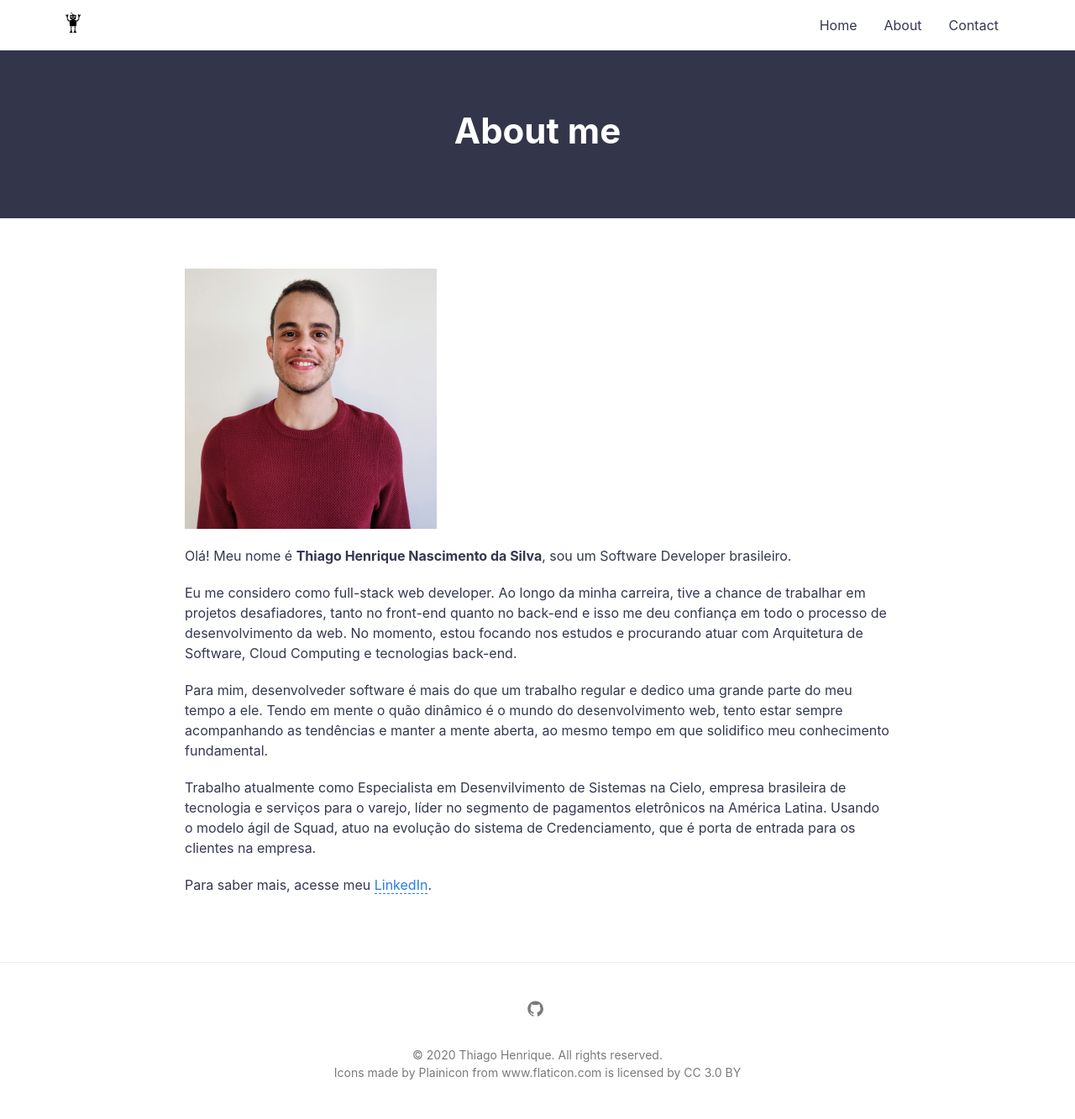
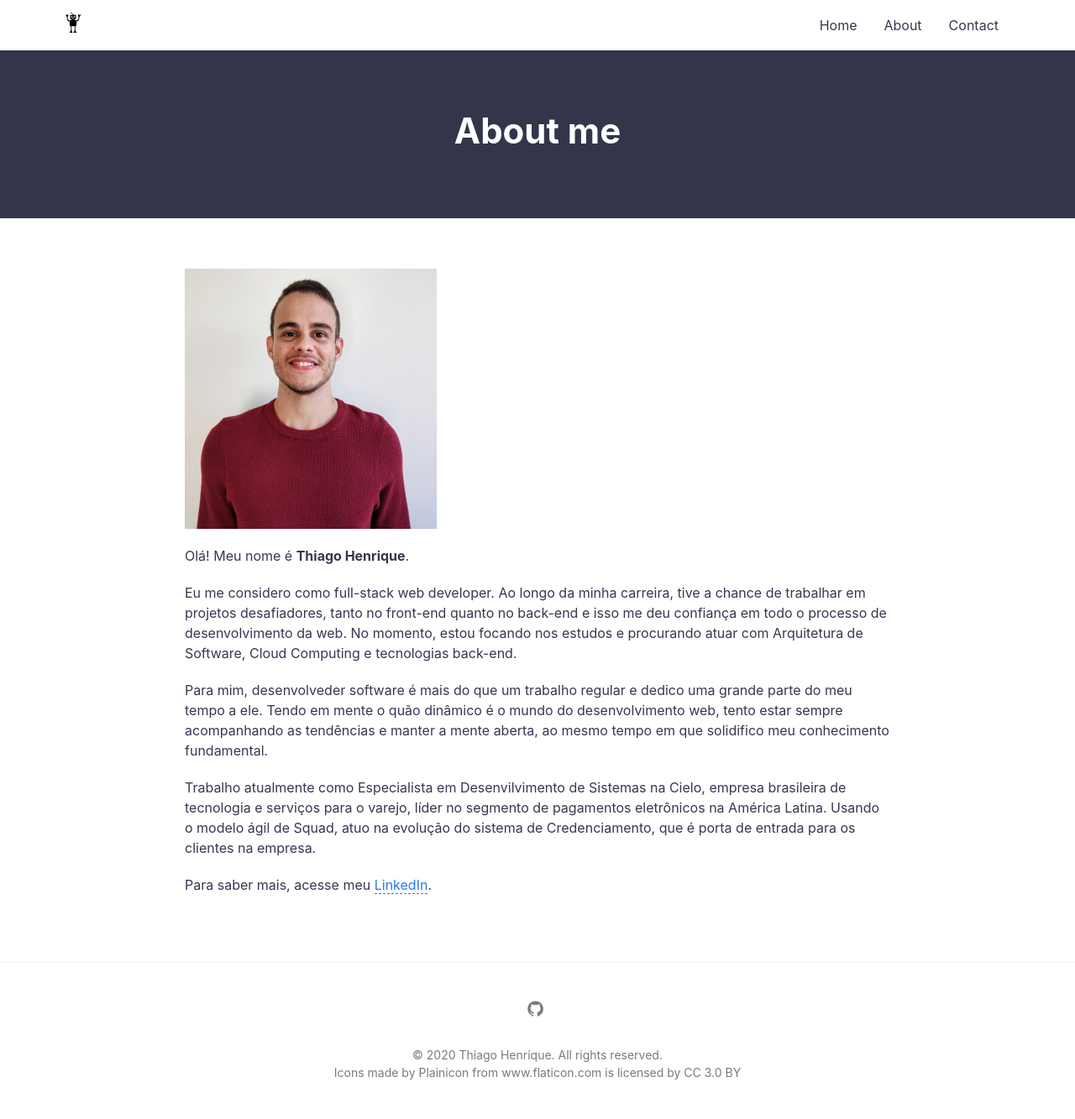
Before and after one commit to thiagosilva95/thiagosilva95.github.io, a Jekyll site: the page built from about.md, in a window 1280 px wide. Shown: the whole page at 84% size. Built offline with Jekyll 4.4.1, drawn with Linux system fonts in a browser that asks for light colours.

```diff
--- a/about.md
+++ b/about.md
@@ -8,7 +8,7 @@
 
 ![profile]({{ "assets/img/thiagosilva-profile-50p.jpg" | absolute_url }})
 
-Olá! Meu nome é **Thiago Henrique Nascimento da Silva**, sou um Software Developer brasileiro.
+Olá! Meu nome é **Thiago Henrique**.
 
 Eu me considero como full-stack web developer. Ao longo da minha carreira, tive a chance de trabalhar em projetos desafiadores, tanto no front-end quanto no back-end e isso me deu confiança em todo o processo de desenvolvimento da web. No momento, estou focando nos estudos e procurando atuar com Arquitetura de Software, Cloud Computing e tecnologias back-end.
 
```
